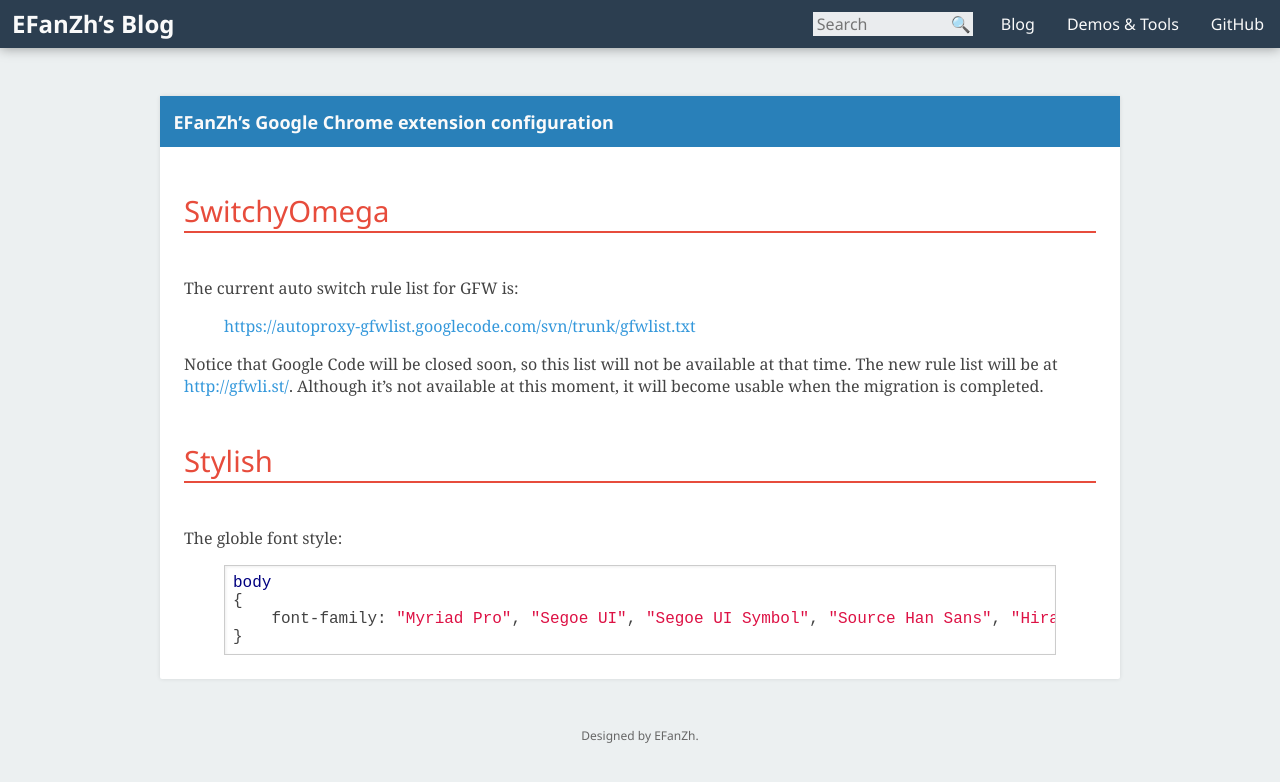
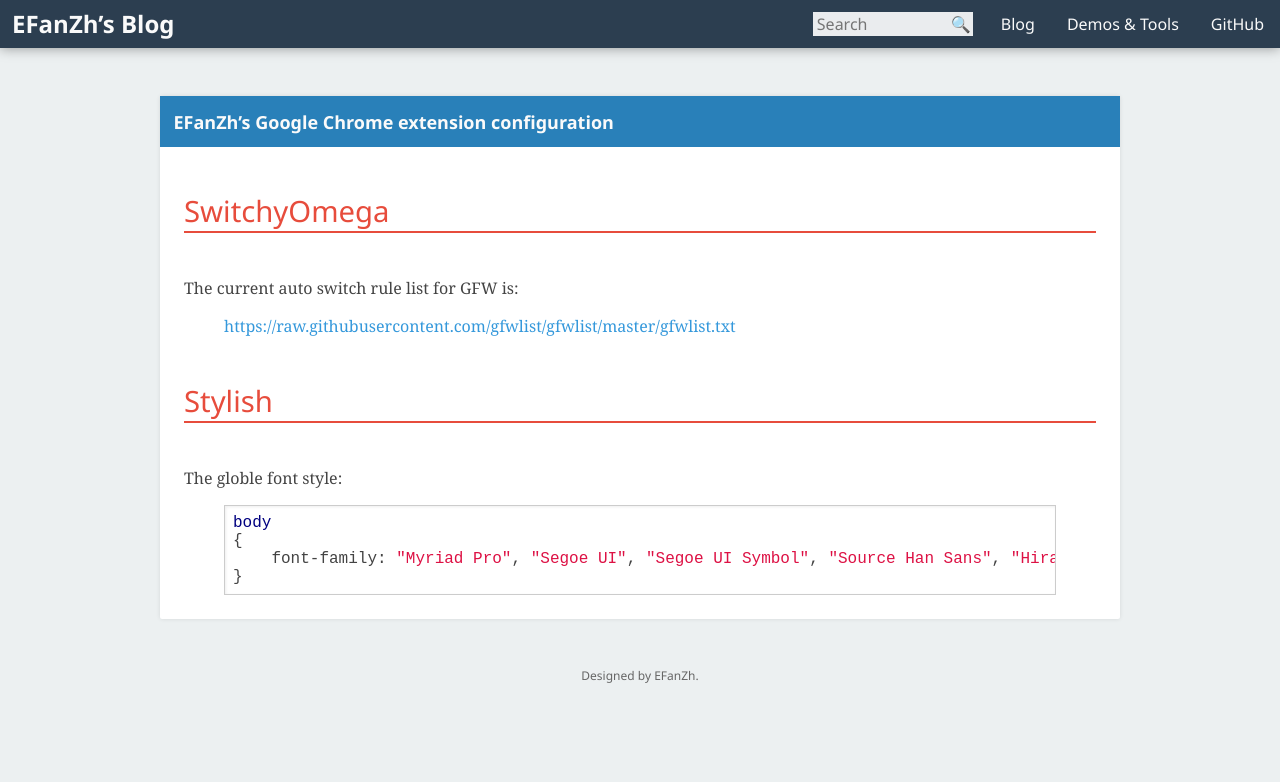
Before and after one commit to fuzeyi/efanzh.github.io, a Jekyll site: the page built from _posts/2014-01-29-chrome-extension-configuration.md, in a window 1280 px wide. Shown: the top 782 px of the page. Built offline with Jekyll 4.4.1, drawn with Linux system fonts in a browser that asks for light colours.

Commit message:
Modify GFW rule lis URL

```diff
--- a/_posts/2014-01-29-chrome-extension-configuration.md
+++ b/_posts/2014-01-29-chrome-extension-configuration.md
@@ -6,9 +6,7 @@
 
 The current auto switch rule list for GFW is:
 
-> <https://autoproxy-gfwlist.googlecode.com/svn/trunk/gfwlist.txt>
-
-Notice that Google Code will be closed soon, so this list will not be available at that time. The new rule list will be at <http://gfwli.st/>. Although it’s not available at this moment, it will become usable when the migration is completed.
+> <https://raw.githubusercontent.com/gfwlist/gfwlist/master/gfwlist.txt>
 
 ## Stylish
 
```
